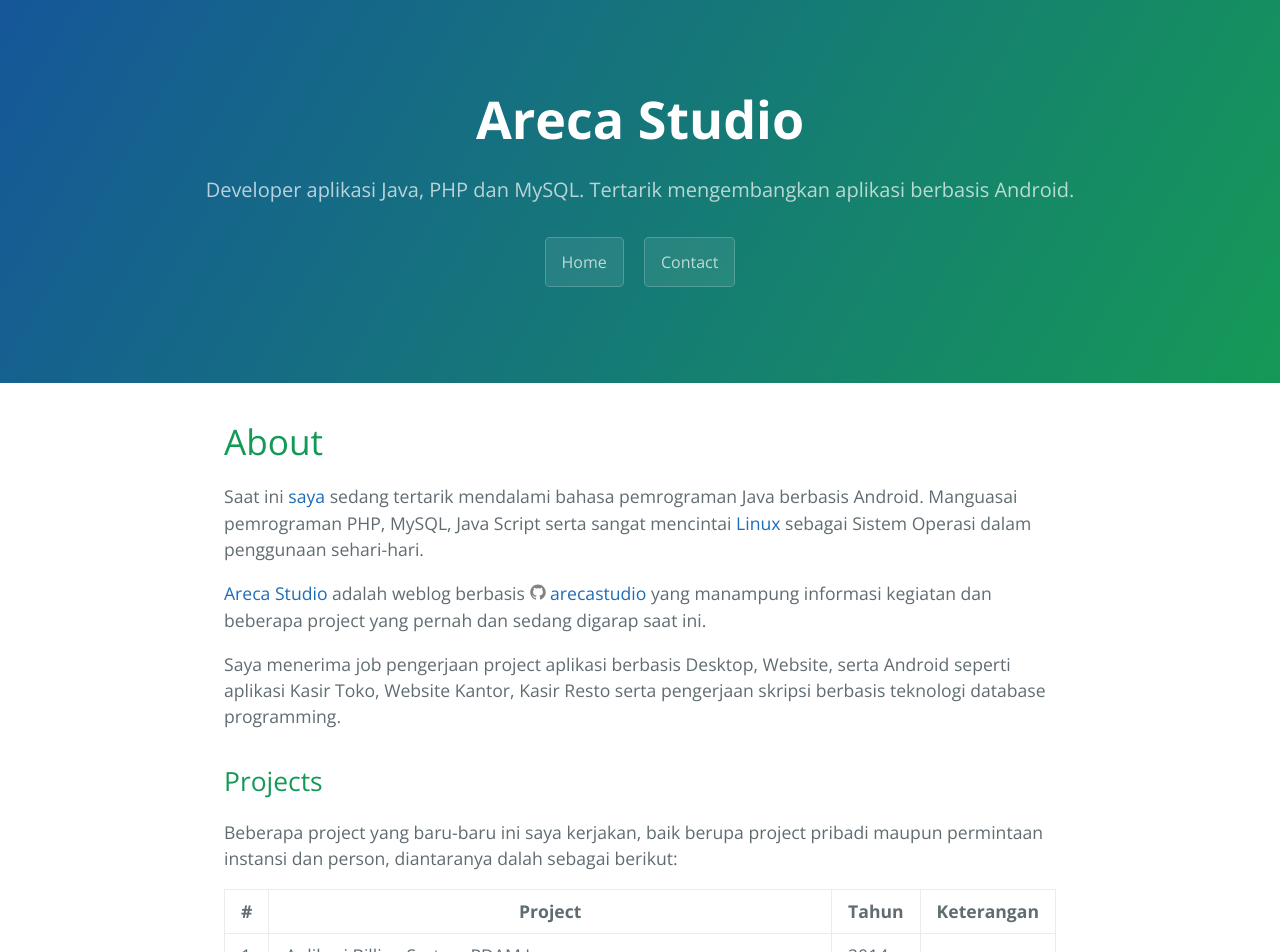
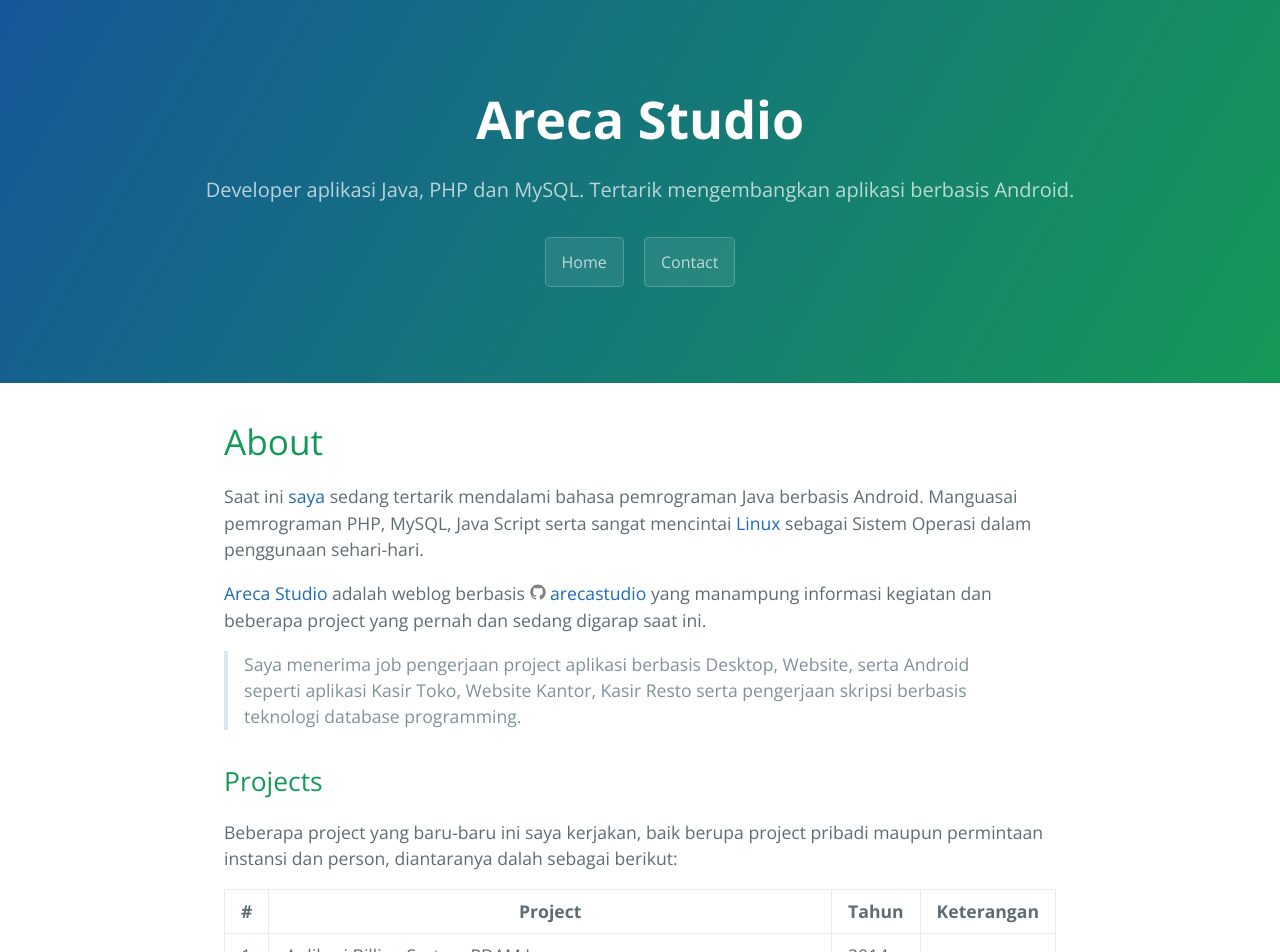
Before and after one commit to arecastudio/arecastudio.github.io, a Jekyll site: the page built from about.md, in a window 1280 px wide. Shown: the top 952 px of the page. Built offline with Jekyll 4.4.1, drawn with Linux system fonts in a browser that asks for light colours; comment, search, counter and statistics services are not loaded.

```diff
--- a/about.md
+++ b/about.md
@@ -7,7 +7,7 @@ Saat ini [saya](https://plus.google.com/+RailOndi) sedang tertarik mendalami bah
 
 [Areca Studio](https://arecastudio.github.io/) adalah weblog berbasis {% include icon-github.html username="arecastudio" %} yang manampung informasi kegiatan dan beberapa project yang pernah dan sedang digarap saat ini.
 
-Saya menerima job pengerjaan project aplikasi berbasis Desktop, Website, serta Android seperti aplikasi Kasir Toko, Website Kantor, Kasir Resto serta pengerjaan skripsi berbasis teknologi database programming.
+> Saya menerima job pengerjaan project aplikasi berbasis Desktop, Website, serta Android seperti aplikasi Kasir Toko, Website Kantor, Kasir Resto serta pengerjaan skripsi berbasis teknologi database programming.
 
 ## Projects
 Beberapa project yang baru-baru ini saya kerjakan, baik berupa project pribadi maupun permintaan instansi dan person, diantaranya dalah sebagai berikut:
```
